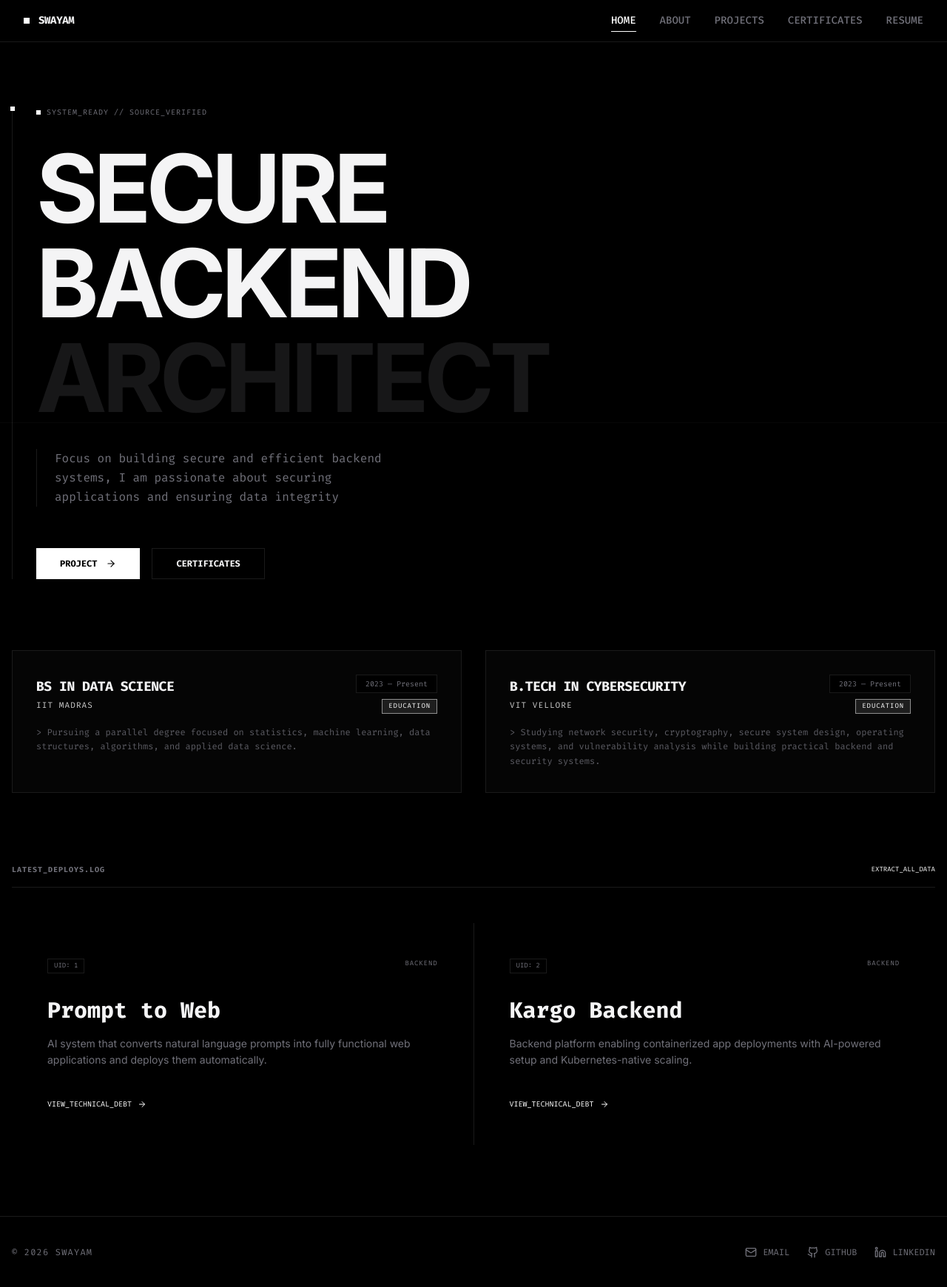
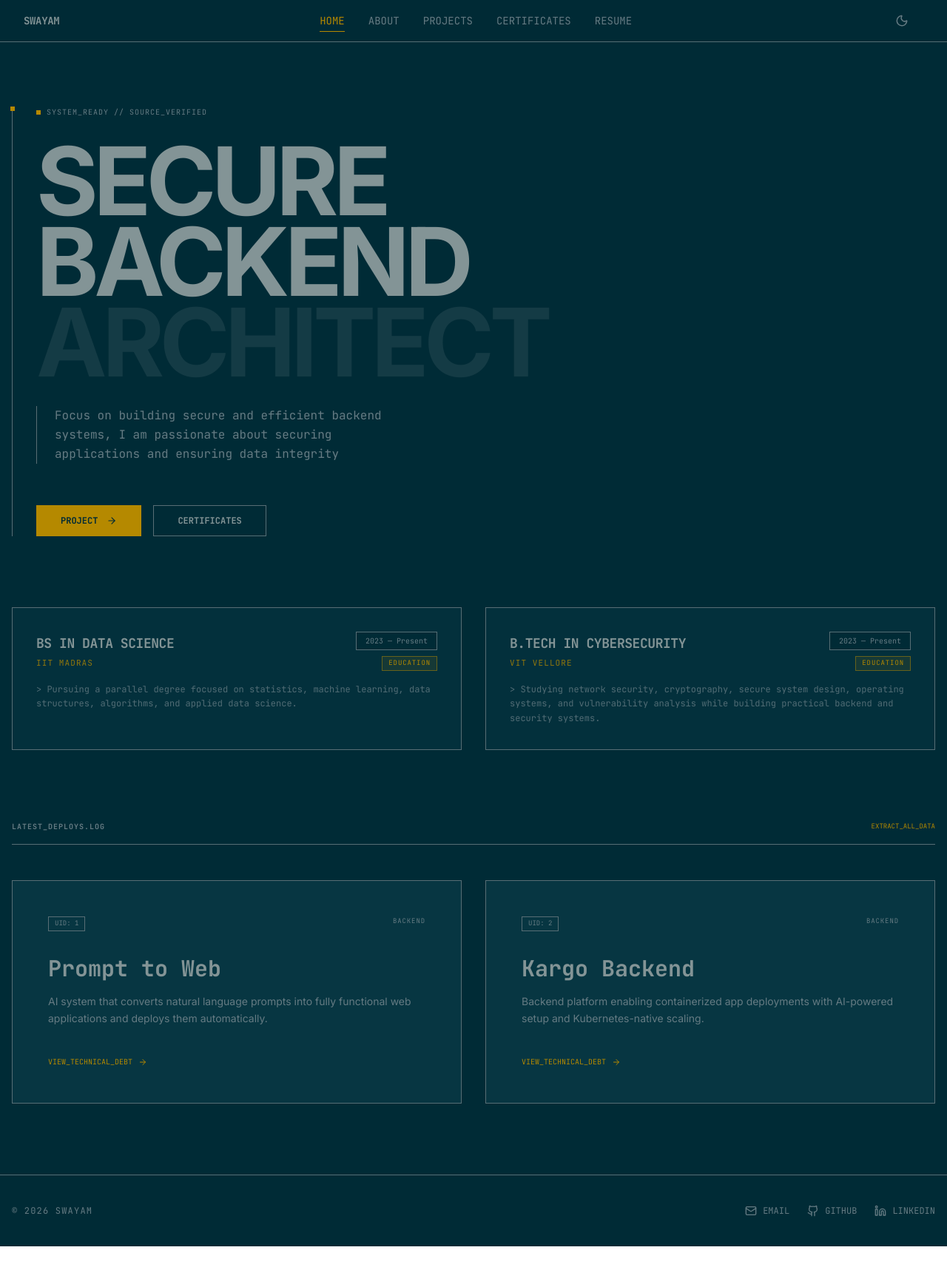
Before and after one commit to swayam5342/website, a React (Vite) app: page /#/ in a window 1280 px wide. Shown: the whole page at 74% size. After the commit the page ends 1685 px from the top, so only its background shows below. Built offline with nearby package versions, Linux system fonts and the light colour scheme.

Commit message:
added themes

```diff
--- a/App.tsx
+++ b/App.tsx
@@ -9,7 +9,7 @@ import { ProjectDetail } from './src/pages/ProjectDetail';
 import { Certificates } from './src/pages/Certificates';
 import { CertificateDetail } from './src/pages/CertificateDetail';
 import { Resume } from './src/pages/Resume';
-
+import './index.css';
 
 
 
--- /dev/null
+++ b/index.css
@@ -0,0 +1,3 @@
+@import "tailwindcss";
+@import "./src/styles/theme.css";
+@import "./src/styles/tailwind-theme.css";
--- a/index.html
+++ b/index.html
@@ -5,71 +5,11 @@
     <meta charset="UTF-8">
     <meta name="viewport" content="width=device-width, initial-scale=1.0">
     <title>SWAYAM</title>
-    <script src="https://cdn.tailwindcss.com"></script>
+    <!-- <script src="https://cdn.tailwindcss.com"></script> -->
+    <style herf="./index.css"></style>
     <link rel="preconnect" href="https://fonts.googleapis.com">
     <link rel="preconnect" href="https://fonts.gstatic.com" crossorigin>
     <link href="https://fonts.googleapis.com/css2?family=Fira+Code:wght@300;400;500;600;700&family=JetBrains+Mono:wght@100;400;700&family=Inter:wght@400;500;600;700&display=swap" rel="stylesheet">
-    <script>
-        tailwind.config = {
-            darkMode: 'class',
-            theme: {
-                extend: {
-                    colors: {
-                        brand: {
-                            bg: '#000000',
-                            surface: '#0a0a0a',
-                            border: '#1a1a1a',
-                            accent: '#ffffff',
-                            muted: '#71717a',
-                            text: '#f4f4f5'
-                        }
-                    },
-                    fontFamily: {
-                        sans: ['Inter', 'sans-serif'],
-                        mono: ['"Fira Code"', 'monospace'],
-                        system: ['"JetBrains Mono"', 'monospace']
-                    }
-                }
-            }
-        }
-    </script>
-    <style>
-        body {
-            background-color: #000000;
-            color: #f4f4f5;
-            font-family: 'Inter', sans-serif;
-            -webkit-font-smoothing: antialiased;
-        }
-        .scanline {
-            width: 100%;
-            height: 1px;
-            z-index: 100;
-            background: rgba(255, 255, 255, 0.03);
-            position: fixed;
-            bottom: 100%;
-            animation: scanline 8s linear infinite;
-            pointer-events: none;
-        }
-        @keyframes scanline {
-            0% { bottom: 100%; }
-            100% { bottom: 0%; }
-        }
-        .tech-border {
-            border: 1px solid #1a1a1a;
-        }
-        ::-webkit-scrollbar {
-            width: 4px;
-        }
-        ::-webkit-scrollbar-track {
-            background: #000000;
-        }
-        ::-webkit-scrollbar-thumb {
-            background: #1a1a1a;
-        }
-        ::-webkit-scrollbar-thumb:hover {
-            background: #ffffff;
-        }
-    </style>
 </head>
 <body>
     <div class="scanline"></div>
--- a/package.json
+++ b/package.json
@@ -9,6 +9,7 @@
     "preview": "vite preview"
   },
   "dependencies": {
+    "@tailwindcss/vite": "^4.2.0",
     "lucide-react": "^0.563.0",
     "react": "^19.2.4",
     "react-dom": "^19.2.4",
--- a/src/components/Navbar.tsx
+++ b/src/components/Navbar.tsx
@@ -1,31 +1,35 @@
-
-import React, { useState } from 'react';
-import { NavLink, Link } from 'react-router-dom';
-import { Menu, X, Shield } from 'lucide-react';
+import React, { useState } from "react";
+import { NavLink, Link } from "react-router-dom";
+import { Menu, X, Sun, Moon } from "lucide-react";
+import { useTheme } from "../hooks/useTheme";
 
 export const Navbar: React.FC = () => {
   const [isOpen, setIsOpen] = useState(false);
+  const { cycleTheme, isLight } = useTheme();
 
   const navLinks = [
-    { name: 'HOME', path: '/' },
-    { name: 'ABOUT', path: '/about' },
-    { name: 'PROJECTS', path: '/projects' },
-    { name: 'CERTIFICATES', path: '/certificates' },
-    { name: 'RESUME', path: '/resume' },
+    { name: "HOME", path: "/" },
+    { name: "ABOUT", path: "/about" },
+    { name: "PROJECTS", path: "/projects" },
+    { name: "CERTIFICATES", path: "/certificates" },
+    { name: "RESUME", path: "/resume" },
   ];
 
-  const activeClass = "text-brand-accent border-b border-brand-accent";
-  const inactiveClass = "text-brand-muted hover:text-brand-accent border-b border-transparent";
+  const activeClass =
+    "text-brand-accent border-b border-brand-accent";
+
+  const inactiveClass =
+    "text-brand-muted hover:text-brand-accent border-b border-transparent";
 
   return (
     <nav className="fixed top-0 w-full z-50 bg-brand-bg/90 backdrop-blur-sm border-b border-brand-border">
       <div className="max-w-7xl mx-auto px-4 sm:px-6 lg:px-8">
         <div className="flex items-center justify-between h-14">
-          <Link to="/" className="flex items-center space-x-3 group">
-            <div className="bg-brand-accent p-1 text-brand-bg">
-            </div>
-            <span className="font-mono font-bold tracking-tight text-sm flex flex-col leading-none">
-              <span>SWAYAM</span>
+
+          {/* Logo */}
+          <Link to="/" className="flex items-center space-x-3">
+            <span className="font-mono font-bold tracking-tight text-sm">
+              SWAYAM
             </span>
           </Link>
 
@@ -36,7 +40,9 @@ export const Navbar: React.FC = () => {
                 key={link.name}
                 to={link.path}
                 className={({ isActive }) =>
-                  `font-mono text-sm font-medium transition-all py-1 ${isActive ? activeClass : inactiveClass}`
+                  `font-mono text-sm font-medium transition-all py-1 ${
+                    isActive ? activeClass : inactiveClass
+                  }`
                 }
               >
                 {link.name}
@@ -44,13 +50,28 @@ export const Navbar: React.FC = () => {
             ))}
           </div>
 
-          <div className="md:hidden">
+          {/* Right Section */}
+          <div className="flex items-center space-x-4">
+
+            {/* Theme Toggle */}
             <button
-              onClick={() => setIsOpen(!isOpen)}
-              className="text-brand-muted hover:text-brand-accent p-1"
+              onClick={cycleTheme}
+              className="text-brand-muted hover:text-brand-accent transition-all p-1"
+              aria-label="Toggle Theme"
             >
-              {isOpen ? <X size={20} /> : <Menu size={20} />}
+              {isLight ? <Sun size={18} /> : <Moon size={18} />}
             </button>
+
+            {/* Mobile Menu Button */}
+            <div className="md:hidden">
+              <button
+                onClick={() => setIsOpen(!isOpen)}
+                className="text-brand-muted hover:text-brand-accent p-1"
+              >
+                {isOpen ? <X size={20} /> : <Menu size={20} />}
+              </button>
+            </div>
+
           </div>
         </div>
       </div>
--- /dev/null
+++ b/src/hooks/useTheme.ts
@@ -0,0 +1,61 @@
+import { useEffect, useState } from "react";
+
+export type Theme =
+  | "default"
+  | "matrix"
+  | "neon"
+  | "light"
+  | "solarized"
+  | "nord"
+  | "dracula"
+  | "notheme";
+
+const STORAGE_KEY = "theme";
+
+const THEME_ORDER: Theme[] = [
+  "default",
+  "matrix",
+  "neon",
+  "light",
+  "solarized",
+  "nord",
+  "dracula",
+  "notheme",
+];
+
+export function useTheme() {
+  const [theme, setTheme] = useState<Theme>(() => {
+    const saved = localStorage.getItem(STORAGE_KEY) as Theme | null;
+    return saved && THEME_ORDER.includes(saved)
+      ? saved
+      : "solarized";
+  });
+
+  useEffect(() => {
+    if (theme === "default") {
+      document.documentElement.removeAttribute("data-theme");
+    } else {
+      document.documentElement.setAttribute("data-theme", theme);
+    }
+
+    localStorage.setItem(STORAGE_KEY, theme);
+  }, [theme]);
+
+  const cycleTheme = () => {
+    const next =
+      THEME_ORDER[
+        (THEME_ORDER.indexOf(theme) + 1) %
+          THEME_ORDER.length
+      ];
+    setTheme(next);
+  };
+
+  const isLight = theme === "light";
+
+  return {
+    theme,
+    setTheme,
+    cycleTheme,
+    isLight,
+  };
+}
--- a/src/pages/Home.tsx
+++ b/src/pages/Home.tsx
@@ -1,25 +1,25 @@
-
-import React from 'react';
-import { Shield, Cpu, ArrowRight, Github } from 'lucide-react';
-import { Link } from 'react-router-dom';
-import projectsData from '../data/projects';
-import homeData from '../data/home.json';
-import experiencesData from '../data/experiences.json';
-import timelineData from '../data/timeline';
-import { Experience } from '../../types';
+import React from "react";
+import { ArrowRight } from "lucide-react";
+import { Link } from "react-router-dom";
+import projectsData from "../data/projects";
+import homeData from "../data/home.json";
+import experiencesData from "../data/experiences.json";
+import timelineData from "../data/timeline";
+import { Experience } from "../../types";
 
 export const Home: React.FC = () => {
-  const featuredProjects = projectsData.filter(p => p.featured).slice(0, 2);
-  const iconMap: any = {
-  Shield: Shield,
-  Cpu: Cpu,
-  Github: Github
-};
+  const featuredProjects = projectsData
+    .filter((p) => p.featured)
+    .slice(0, 2);
+
   const main_text = homeData.main_text;
+
   const recentExperiences = (experiencesData as Experience[]).slice(0, 2);
   const recentTimeline = timelineData.slice(0, 2);
+
   return (
     <div className="max-w-7xl mx-auto px-4 py-12 space-y-24">
+
       {/* Hero */}
       <section className="min-h-[60vh] flex flex-col justify-center border-l border-brand-border pl-8 relative">
         <div className="absolute top-0 left-[-3px] w-1.5 h-1.5 bg-brand-accent"></div>
@@ -33,7 +33,9 @@ export const Home: React.FC = () => {
           <h1 className="text-6xl md:text-9xl font-black tracking-tighter uppercase leading-[0.85]">
             Secure <br />
             Backend <br />
-            <span className="text-brand-muted/20 hover:text-brand-accent transition-colors duration-500 cursor-default">Architect</span>
+            <span className="text-brand-muted/20 hover:text-brand-accent transition-colors duration-500 cursor-default">
+              Architect
+            </span>
           </h1>
 
           <p className="max-w-lg text-brand-muted text-base leading-relaxed border-l border-brand-border pl-6 font-mono">
@@ -41,39 +43,57 @@ export const Home: React.FC = () => {
           </p>
 
           <div className="flex flex-wrap gap-4 pt-6">
-            <Link to="/projects" className="bg-brand-accent text-brand-bg px-8 py-3 font-mono text-xs font-bold flex items-center space-x-3 hover:bg-brand-muted transition-all">
+            <Link
+              to="/projects"
+              className="border border-brand-accent bg-brand-accent text-brand-bg px-8 py-3 font-mono text-xs font-bold flex items-center space-x-3 transition-all"
+            >
               <span>{homeData.project}</span>
               <ArrowRight size={14} />
             </Link>
-            <Link to="/certificates" className="border border-brand-border px-8 py-3 font-mono text-xs font-bold flex items-center space-x-3 hover:bg-white/5 transition-all">
+
+            <Link
+              to="/certificates"
+              className="border border-brand-border px-8 py-3 font-mono text-xs font-bold flex items-center space-x-3 hover:bg-white/5 transition-all"
+            >
               <span>CERTIFICATES</span>
             </Link>
           </div>
         </div>
       </section>
 
-      {/* Recent Experience */}
+      {/* Recent Experience / Timeline */}
       <section className="grid grid-cols-1 md:grid-cols-2 gap-8">
-
-        {recentExperiences.length > 0 ? (recentExperiences.map((exp) => (
-          <div key={exp.id} className="p-8 border border-brand-border bg-brand-surface hover:bg-brand-accent hover:text-brand-bg transition-all duration-300 group">
+        {recentExperiences.length > 0
+          ? recentExperiences.map((exp) => (
+              <div
+                key={exp.id}
+                className="p-8 border border-brand-border bg-brand-surface hover:bg-brand-accent hover:text-brand-bg transition-all duration-300 group"
+              >
                 <div className="flex flex-col md:flex-row md:items-start justify-between mb-6">
                   <div className="flex-1">
-                <h3 className="text-xl font-mono font-bold text-brand-text group-hover:text-brand-bg mb-2">{exp.title}</h3>
-                <p className="text-brand-accent font-mono text-sm mb-4 group-hover:text-brand-bg/90">{exp.company}</p>
+                    <h3 className="text-xl font-mono font-bold text-brand-text group-hover:text-brand-bg mb-2">
+                      {exp.title}
+                    </h3>
+                    <p className="text-brand-accent font-mono text-sm mb-4 group-hover:text-brand-bg/90">
+                      {exp.company}
+                    </p>
                   </div>
+
                   <div className="mt-4 md:mt-0 flex flex-col items-end space-y-2">
-                <div className="font-mono text-[10px] text-brand-muted border border-brand-border px-3 py-1 bg-brand-bg group-hover:bg-brand-accent/20 group-hover:border-brand-bg group-hover:text-brand-muted">
+                    <div className="font-mono text-[10px] text-brand-muted border border-brand-border px-3 py-1 bg-brand-bg group-hover:bg-brand-accent/20 group-hover:border-brand-bg">
                       {exp.period}
                     </div>
-                <div className="font-mono text-[9px] text-brand-accent uppercase tracking-widest border border-brand-accent/50 px-2 py-0.5 bg-brand-accent/10 group-hover:bg-brand-bg group-hover:text-brand-accent group-hover:border-brand-bg">
+
+                    <div className="font-mono text-[9px] text-brand-accent uppercase tracking-widest border border-brand-accent/50 px-2 py-0.5 bg-brand-accent/10 group-hover:bg-brand-bg group-hover:border-brand-bg">
                       {exp.type.toUpperCase()}
                     </div>
                   </div>
                 </div>
+
                 <p className="text-brand-muted text-sm leading-relaxed mb-6 font-sans group-hover:text-brand-bg/80 line-clamp-3">
                   {exp.description}
                 </p>
+
                 <div className="flex flex-wrap gap-2">
                   {exp.skills.slice(0, 3).map((skill) => (
                     <span
@@ -84,8 +104,13 @@ export const Home: React.FC = () => {
                     </span>
                   ))}
                 </div>
-          </div>))):(recentTimeline.map((item) => (
-        <div className="bg-brand-surface/50 border border-brand-border p-6 md:p-8 hover:border-brand-accent/30 transition-all">
+              </div>
+            ))
+          : recentTimeline.map((item) => (
+              <div
+                key={`${item.title}-${item.date}`}
+                className="bg-brand-surface/50 border border-brand-border p-6 md:p-8 hover:border-brand-accent/30 transition-all"
+              >
                 <div className="flex flex-col md:flex-row md:items-center justify-between mb-4">
                   <div>
                     <h3 className="text-lg font-bold font-mono uppercase text-brand-text tracking-tight">
@@ -100,6 +125,7 @@ export const Home: React.FC = () => {
                     <div className="font-mono text-[10px] text-brand-muted border border-brand-border px-3 py-1 bg-brand-bg">
                       {item.date}
                     </div>
+
                     <div className="font-mono text-[9px] text-brand-accent uppercase tracking-widest border border-brand-accent/50 px-2 py-0.5 bg-brand-accent/10">
                       {item.type.toUpperCase()}
                     </div>
@@ -110,30 +136,54 @@ export const Home: React.FC = () => {
                   {`> ${item.description}`}
                 </p>
               </div>
-        )))}
+            ))}
       </section>
 
-      {/* Featured Projects Highlight */}
+      {/* Featured Projects */}
       <section className="space-y-12">
         <div className="flex items-center justify-between border-b border-brand-border pb-4">
-          <h2 className="font-mono text-[10px] font-bold tracking-widest text-brand-muted">LATEST_DEPLOYS.LOG</h2>
-          <Link to="/projects" className="text-brand-accent text-[9px] font-mono hover:underline">EXTRACT_ALL_DATA</Link>
+          <h2 className="font-mono text-[10px] font-bold tracking-widest text-brand-muted">
+            LATEST_DEPLOYS.LOG
+          </h2>
+
+          <Link
+            to="/projects"
+            className="text-brand-accent text-[9px] font-mono hover:underline"
+          >
+            EXTRACT_ALL_DATA
+          </Link>
         </div>
 
-        <div className="grid grid-cols-1 lg:grid-cols-2 gap-px bg-brand-border">
+        <div className="grid grid-cols-1 lg:grid-cols-2 gap-8">
           {featuredProjects.map((p) => (
-            <Link key={p.id} to={`/projects/${p.slug}`} className="group block p-12 bg-brand-bg hover:bg-brand-surface transition-all">
+            <Link
+              key={p.id}
+              to={`/projects/${p.slug}`}
+              className="group border border-brand-border p-12 bg-brand-surface hover:bg-brand-accent/5 transition-all"
+            >
               <div className="flex justify-between items-start mb-8">
-                <span className="text-[9px] font-mono text-brand-muted border border-brand-border px-2 py-0.5">UID: {p.id}</span>
-                <span className="text-[9px] font-mono text-brand-muted uppercase tracking-widest">{p.tags[0]}</span>
+                <span className="text-[9px] font-mono text-brand-muted border border-brand-border px-2 py-0.5">
+                  UID: {p.id}
+                </span>
+                <span className="text-[9px] font-mono text-brand-muted uppercase tracking-widest">
+                  {p.tags[0]}
+                </span>
               </div>
-              <h3 className="text-3xl font-bold mb-4 font-mono group-hover:underline">{p.title}</h3>
+
+              <h3 className="text-3xl font-bold mb-4 font-mono group-hover:underline">
+                {p.title}
+              </h3>
+
               <p className="text-brand-muted text-sm leading-relaxed mb-10 line-clamp-2 font-sans">
                 {p.description}
               </p>
+
               <div className="flex items-center text-[10px] font-mono text-brand-accent">
                 <span>VIEW_TECHNICAL_DEBT</span>
-                <ArrowRight size={12} className="ml-2 group-hover:translate-x-1 transition-transform" />
+                <ArrowRight
+                  size={12}
+                  className="ml-2 group-hover:translate-x-1 transition-transform"
+                />
               </div>
             </Link>
           ))}
--- /dev/null
+++ b/src/styles/tailwind-theme.css
@@ -0,0 +1,8 @@
+@theme {
+  --color-brand-bg: var(--brand-bg);
+  --color-brand-surface: var(--brand-surface);
+  --color-brand-border: var(--brand-border);
+  --color-brand-text: var(--brand-text);
+  --color-brand-muted: var(--brand-muted);
+  --color-brand-accent: var(--brand-accent);
+}
--- /dev/null
+++ b/src/styles/theme.css
@@ -0,0 +1,107 @@
+:root {
+  --font-mono: "JetBrains Mono", monospace;
+  --font-sans: "Inter", sans-serif;
+  --radius-sm: 4px;
+  --radius-md: 8px;
+  --transition-fast: 0.2s ease;
+  --transition-slow: 0.35s ease;
+  transition:
+    background-color var(--transition-fast),
+    color var(--transition-fast),
+    border-color var(--transition-fast);
+}
+
+/* Default (fallback if no theme set) */
+:root,
+[data-theme="default"] {
+  --brand-bg: #0a0a0a;
+  --brand-surface: #111111;
+  --brand-border: #232323;
+  --brand-text: #f5f5f5;
+  --brand-muted: #9ca3af;
+  --brand-accent: #00ff9c;
+  --brand-accent-soft: rgba(0, 255, 156, 0.1);
+  --brand-accent-border: rgba(0, 255, 156, 0.4);
+}
+
+/* Matrix */
+[data-theme="matrix"] {
+  --brand-bg: #0a0a0a;
+  --brand-surface: #111111;
+  --brand-border: #232323;
+  --brand-text: #f5f5f5;
+  --brand-muted: #9ca3af;
+  --brand-accent: #00ff9c;
+  --brand-accent-soft: rgba(0, 255, 156, 0.1);
+  --brand-accent-border: rgba(0, 255, 156, 0.4);
+}
+
+/* Neon */
+[data-theme="neon"] {
+  --brand-bg: #0b0712;
+  --brand-surface: #140f1f;
+  --brand-border: #2a1f44;
+  --brand-text: #f1eaff;
+  --brand-muted: #a898c7;
+  --brand-accent: #c77dff;
+  --brand-accent-soft: rgba(199, 125, 255, 0.1);
+  --brand-accent-border: rgba(199, 125, 255, 0.4);
+}
+
+/* Light */
+[data-theme="light"] {
+  --brand-bg: #ffffff;
+  --brand-surface: #f5f5f5;
+  --brand-border: #e5e7eb;
+  --brand-text: #111827;
+  --brand-muted: #6b7280;
+  --brand-accent: #2563eb;
+  --brand-accent-soft: rgba(37, 99, 235, 0.1);
+  --brand-accent-border: rgba(37, 99, 235, 0.4);
+}
+
+/* Solarized */
+[data-theme="solarized"] {
+  --brand-bg: #002b36;
+  --brand-surface: #073642;
+  --brand-border: #586e75;
+  --brand-text: #839496;
+  --brand-muted: #657b83;
+  --brand-accent: #b58900;
+  --brand-accent-soft: rgba(181, 137, 0, 0.1);
+  --brand-accent-border: rgba(181, 137, 0, 0.4);
+}
+
+/* Nord */
+[data-theme="nord"] {
+  --brand-bg: #2e3440;
+  --brand-surface: #3b4252;
+  --brand-border: #4c566a;
+  --brand-text: #eceff4;
+  --brand-muted: #d8dee9;
+  --brand-accent: #88c0d0;
+  --brand-accent-soft: rgba(136, 192, 208, 0.1);
+  --brand-accent-border: rgba(136, 192, 208, 0.4);
+}
+
+/* Dracula */
+[data-theme="dracula"] {
+  --brand-bg: #282a36;
+  --brand-surface: #44475a;
+  --brand-border: #6272a4;
+  --brand-text: #f8f8f2;
+  --brand-muted: #6272a4;
+  --brand-accent: #ff79c6;
+  --brand-accent-soft: rgba(255, 121, 198, 0.1);
+  --brand-accent-border: rgba(255, 121, 198, 0.4);
+}
+
+/* No Theme (raw Tailwind mode) */
+[data-theme="notheme"] {
+  --brand-bg: initial;
+  --brand-surface: initial;
+  --brand-border: initial;
+  --brand-text: initial;
+  --brand-muted: initial;
+  --brand-accent: initial;
+}
--- a/vite.config.ts
+++ b/vite.config.ts
@@ -1,5 +1,6 @@
 import path from 'path';
 import { defineConfig, loadEnv } from 'vite';
+import tailwindcss from '@tailwindcss/vite';
 import react from '@vitejs/plugin-react';
 
 export default defineConfig(({ mode }) => {
@@ -9,7 +10,7 @@ export default defineConfig(({ mode }) => {
         port: 3000,
         host: '0.0.0.0',
       },
-      plugins: [react()],
+      plugins: [react(),tailwindcss()],
       base: "/",
       resolve: {
         alias: {
```
Also changed, not shown: src/pages/Certificates.tsx (+1 -10 lines), 1 other file (tests, documents, lock files or other folders). Lines whose indentation alone changed are shown as unchanged.
